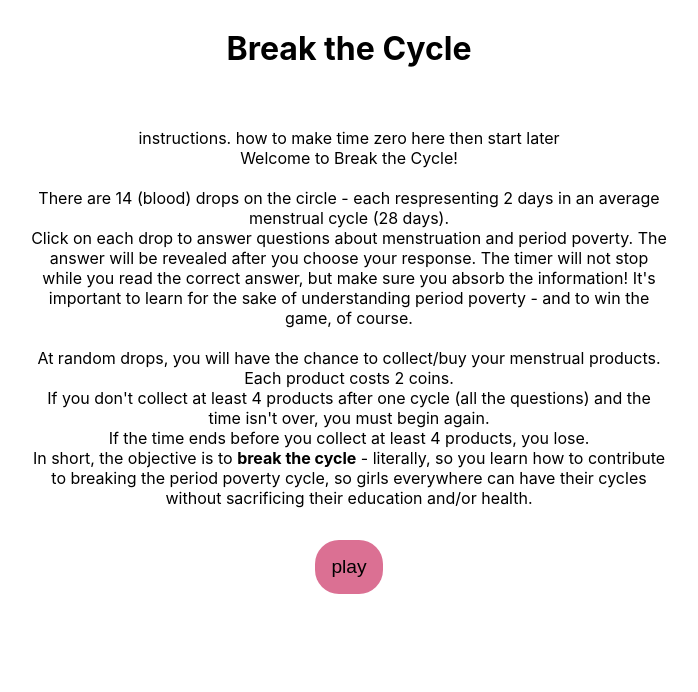
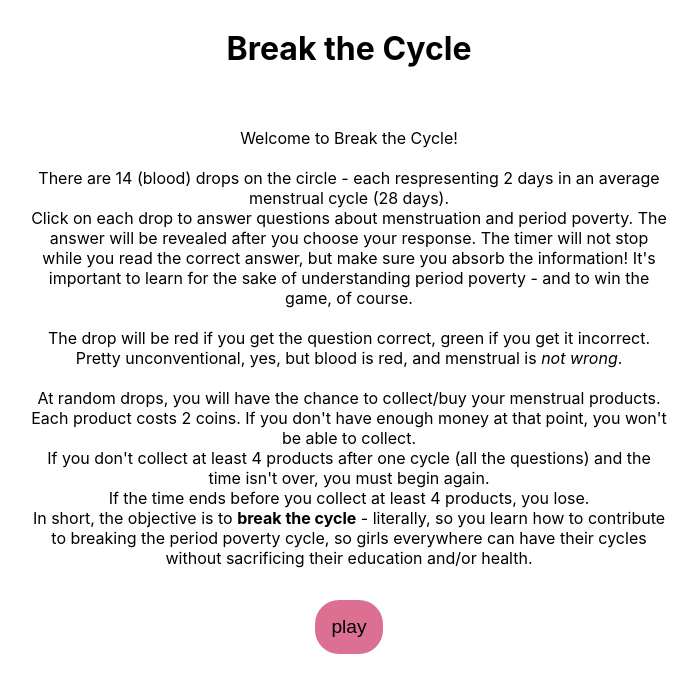
Before and after one commit to rachellin/codehers2021, a React (Create React App) app: page / in a window 1280 px wide. Shown: the top 692 px of the page, without its empty margins (291-989 px from the left). Built offline with nearby package versions, Linux system fonts and the light colour scheme.

Commit message:
instructions, change colors

```diff
--- a/src/Container.js
+++ b/src/Container.js
@@ -91,10 +91,10 @@ export class Container extends React.Component {
         let dayColorCopy = this.state.dayColor.slice();
         openQuestionCopy[i] = false;
         if (this.state.isCorrect[i]) {
-            dayColorCopy[i] = "lightgreen";
+            dayColorCopy[i] = "red";
             this.setState({ money: this.state.money+1 });
         } else {
-            dayColorCopy[i] = "red";
+            dayColorCopy[i] = "lightgreen";
         }
         this.setState({
             openQuestion: openQuestionCopy,
@@ -164,7 +164,6 @@ export class Container extends React.Component {
                     }
                     <h1 className="title">Break the Cycle</h1>
                     <div className="instructions">
-                        instructions. how to make time zero here then start later <br/>
                         Welcome to Break the Cycle! <br/><br/>
                         There are 14 (blood) drops on the circle - each respresenting 2 days in an average menstrual cycle (28 days).<br/>
                         Click on each drop to answer questions about menstruation and period poverty.
@@ -172,7 +171,11 @@ export class Container extends React.Component {
                         The timer will not stop while you read the correct answer, but make sure you absorb the information!
                         It's important to learn for the sake of understanding period poverty - and to win the game, of course. <br/><br/>
 
-                        At random drops, you will have the chance to collect/buy your menstrual products. Each product costs 2 coins.<br/>
+                        The drop will be red if you get the question correct, green if you get it incorrect.
+                        Pretty unconventional, yes, but blood is red, and menstrual is <i>not wrong</i>.<br/><br/>
+
+                        At random drops, you will have the chance to collect/buy your menstrual products. Each product costs 2 coins.
+                        If you don't have enough money at that point, you won't be able to collect.<br/>
                         If you don't collect at least 4 products after one cycle (all the questions) and the time isn't over, you must begin again.<br/>
                         If the time ends before you collect at least 4 products, you lose.<br/>
                         In short, the objective is to <b>break the cycle</b> - literally, so you learn how to contribute to breaking the period poverty cycle, so girls everywhere can have their cycles without sacrificing their education and/or health.
```
